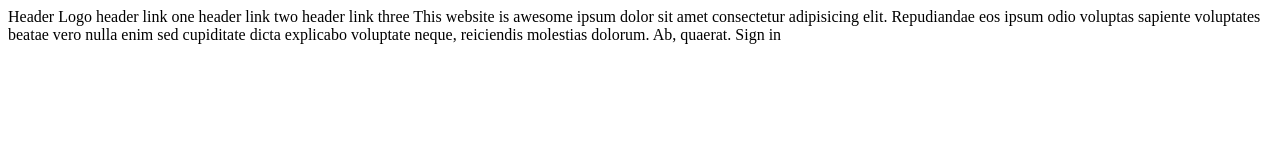
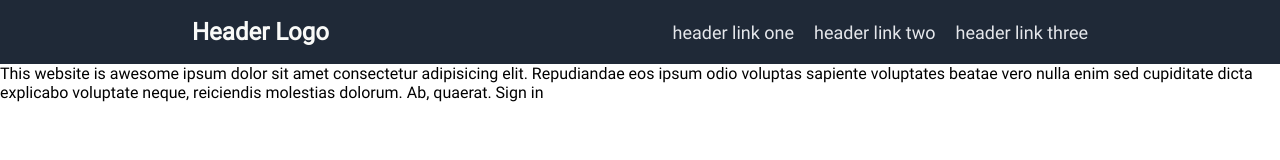
Before and after one commit to lukano56/Landing-Page, a plain HTML site: page index.html in a window 1280 px wide. Drawn offline with Linux system fonts and the light colour scheme; files whose address does not match are found by name.

Commit message:
Adds header to the layout

```diff
--- a/css/styles.css
+++ b/css/styles.css
@@ -3,51 +3,44 @@
     src:url(Roboto.ttf);
 }
 
-.first-part {
+* {
+    padding: 0;
+    margin: 0;
+}
+
+body {
+    font-family: Roboto, sans-serif;
+    display: flex;
+    flex-direction: column;
+}
+
+.top {
     background-color: #1F2937;
-    padding: 0 200px;
-    padding-top: 20px;
 }
 
 .header {
     display: flex;
     justify-content: space-between;
+    width: 70%;
+    margin: 0 auto;
+    height: 64px;
     align-items: center;
-    width: 60%;
 }
 
 .logo {
     font-size: 24px;
+    font-weight: bold;
     color: #F9FAF8;
-    font-family: Roboto;
-    font-weight: bold;
 }
 
-.hero {
-    font-size: 48px;
-    color: #F9FAF8;
-    font-weight: 550;
-    }
-
 ul {
+    list-style-type: none;
     display: flex;
-    list-style-type: none;
     gap: 20px;
-}
-
-li {
-    padding: 0;
-    margin: 0;
 }
 
 a {
     text-decoration: none;
     color: #E5E7EB;
-
+    font-size: 18px;
 }
-
-
-.button {
-    color: #E5E7EB;
-    background-color: #3882F6;
-}
--- a/index.html
+++ b/index.html
@@ -12,13 +12,18 @@
 </head>
 
 <body>
-
-    Header Logo
-
-    header link one
-    header link two
-    header link three
-
+    <div class="top">
+        <div class="header">
+            <div class="logo">Header Logo</div>
+            <div class="links">
+                <ul>
+                    <li><a href="#">header link one</a></li>
+                    <li><a href="#">header link two</a></li>
+                    <li><a href="#">header link three</a></li>
+                </ul>
+            </div>
+        </div>
+    </div>
     This website is awesome
     ipsum dolor sit amet consectetur adipisicing elit.
     Repudiandae eos ipsum odio voluptas sapiente voluptates
```
